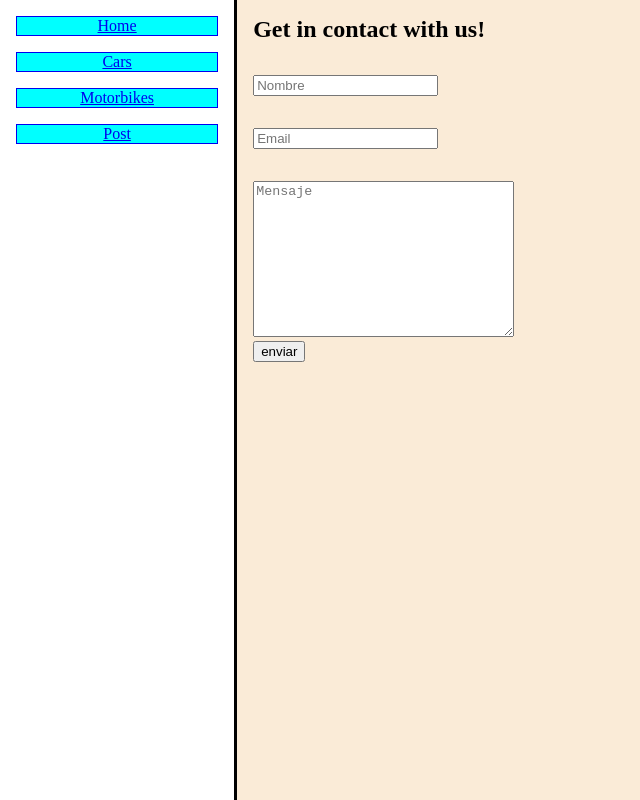
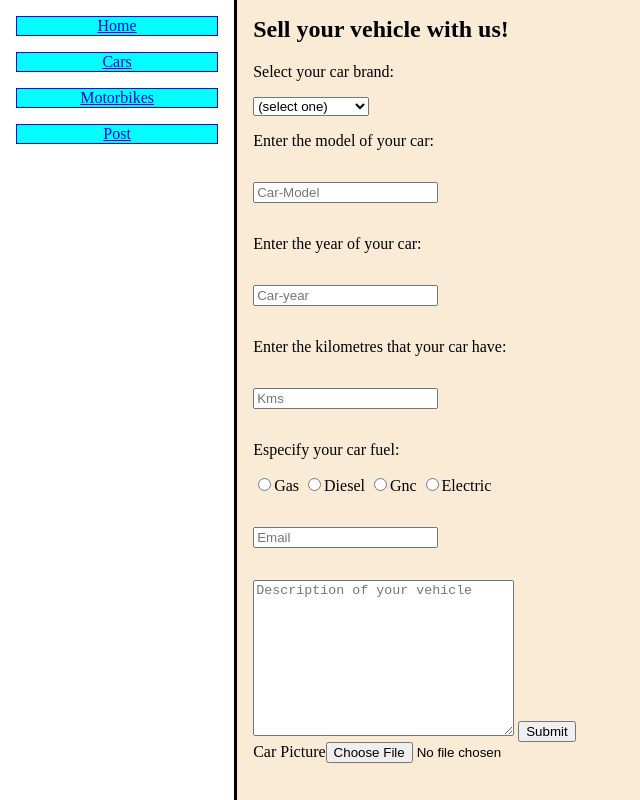
Before and after one commit to JoaquinCardillo/Repo-FrontEnd, a plain HTML site: page post.html in a window 1280 px wide. Shown: the whole page, without its empty margins (0-640 px from the left). Drawn offline with Linux system fonts and the light colour scheme.

Commit message:
Add files via upload

```diff
--- a/post.html
+++ b/post.html
@@ -18,12 +18,51 @@
             </div>
         </div>
           <div class="container-right">
-            <h2>Get in contact with us!</h2>
+            <h2>Sell your vehicle with us!</h2>
+           <p>Select your car brand:</p>
             <form action="">
-                <input type="text" class="form-control" name="name" id="name" placeholder="Nombre">
+                <label>
+                    <select id="dropdown">
+                      <option value="">(select one)</option>
+                      <option value="1">Ford</option>
+                      <option value="2">Chevrolet</option>
+                      <option value="3">Toyota</option>
+                      <option value="4">Honda</option>
+                      <option value="5">Jeep</option>
+                      <option value="6">Volkswagen</option>
+                      <option value="7">Citroen</option>
+                      <option value="8">Mercedes-Benz</option>
+                      <option value="9">Other</option>
+
+
+                    </select>
+                  </label>
+
+                  <p>Enter the model of your car:</p>
+                  <input type="text" class="form-control" name="Car-model" id="Car-model" placeholder="Car-Model">
+
+                  <p>Enter the year of your car:</p>
+                  <input type="text" class="form-control" name="Car-year" id="Car-year" placeholder="Car-year">
+
+
+                <p>Enter the kilometres that your car have:</p>
+                <input type="text" class="form-control" name="car-km" id="car-km" placeholder="Kms">
+
+
+                    <p>Especify your car fuel:</p>
+                           <label ><input id="gas" type="radio" name="gas" value="gas"/>Gas</label>
+                           <label ><input id="diesel" type="radio" name="diesel" value="2" />Diesel</label>
+                           <label ><input id="gnc" type="radio" name="gnc" value="3" />Gnc</label>
+                           <label ><input id="electric" type="radio" name="electric" value="4" />Electric</label>
+
                 <input type="text" class="form-control" name="email" id="email" placeholder="Email">
-                <textarea cols="30" rows="10" name="massage" id="message" placeholder="Mensaje"></textarea>
-                <button class="form-buttom" type="submit" id="submit">enviar</button>
+                <textarea cols="30" rows="10" name="description" id="description" placeholder="Description of your vehicle"></textarea>
+                <input  id="submit" type="submit" value="Submit" />
+
+                <div>
+                <label for="car-picture">Car Picture<input id="car-picture" type="file" name="file" /></label>
+                </div>
+
 
                 <span class="error " id="error">Debe ingresar todos los campos obligatorios</span>
 
```
